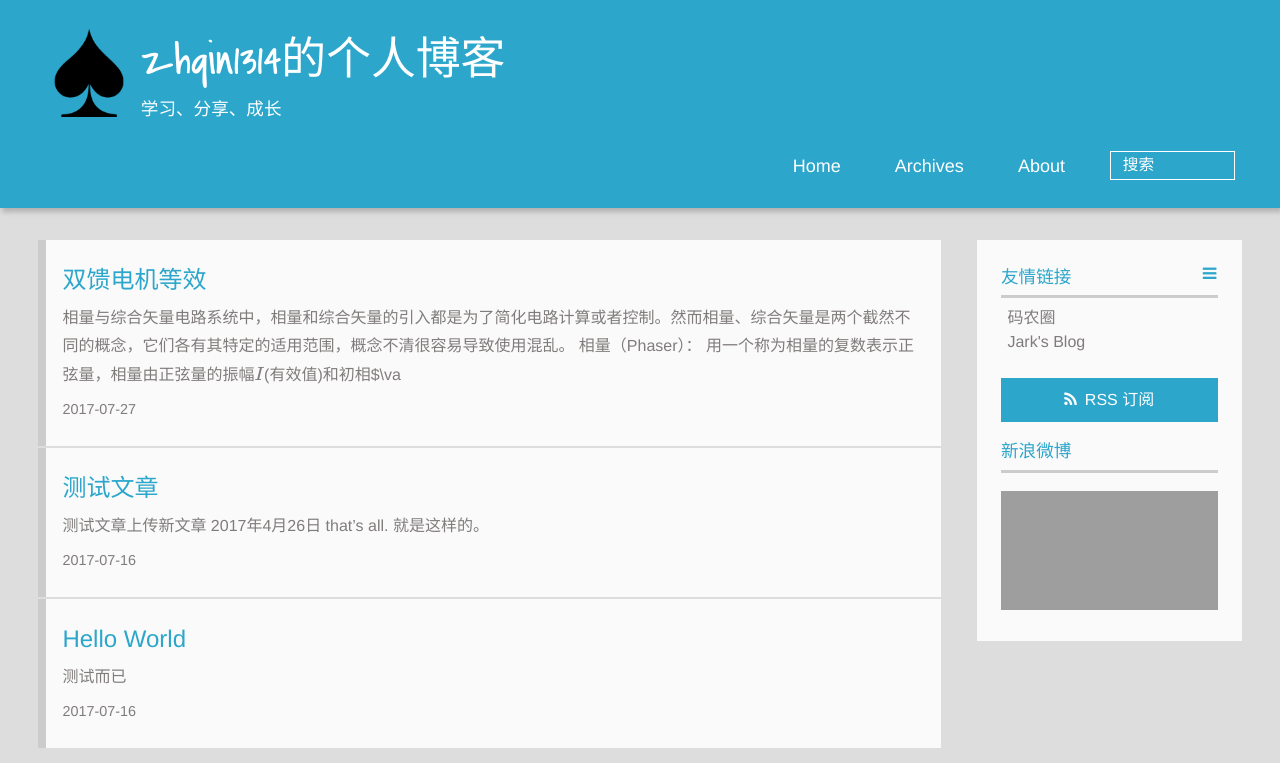
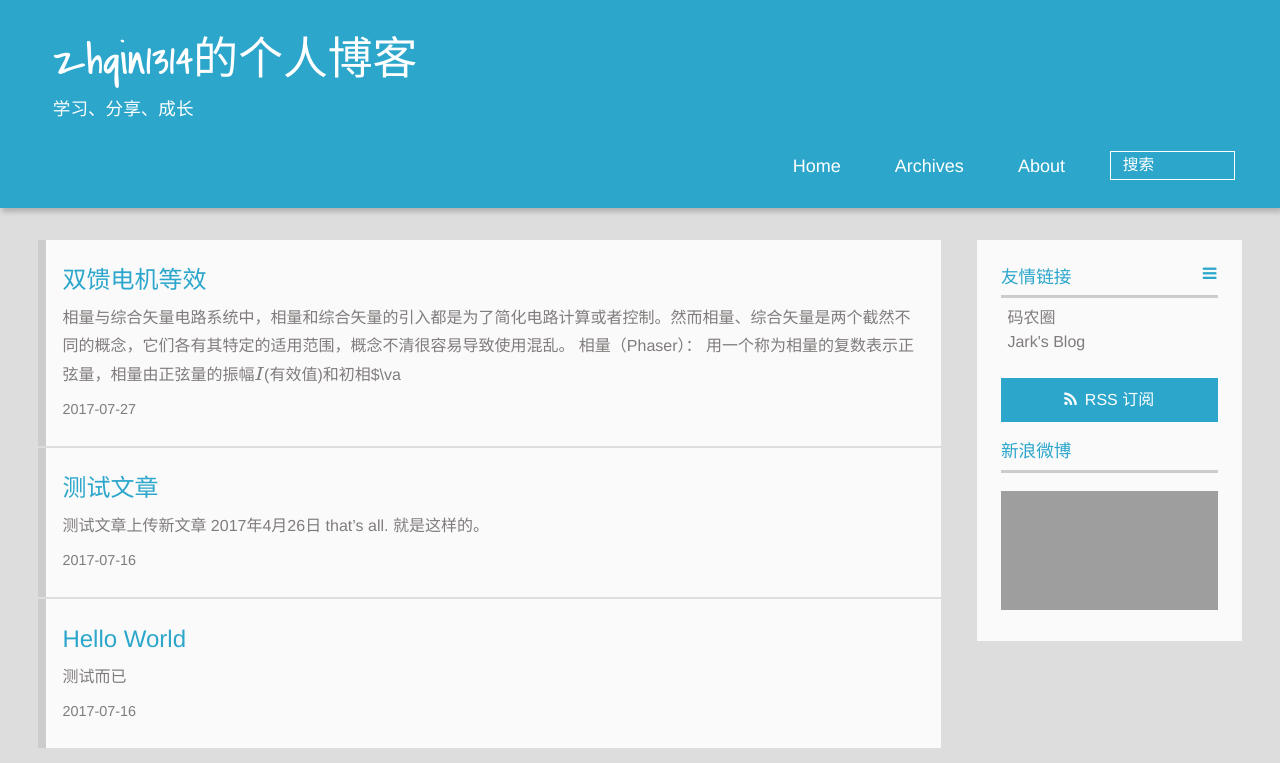
Before and after one commit to zhqin1314/zhqin1314.github.io, a plain HTML site: page index.html in a window 1280 px wide. Shown: the top 763 px of the page. Drawn offline with nearby package versions, Linux system fonts and the light colour scheme; some packages are replaced by stand-ins of ours; grey boxes are pictures that could not be loaded; a script that the page names is missing.

Commit message:
Site updated: 2017-07-30 11:00:35

```diff
--- a/index.html
+++ b/index.html
@@ -35,10 +35,6 @@
     <!-- hexo-inject:begin --><!-- hexo-inject:end --><header>
 
 <div>
-
-			<div id="imglogo">
-				<a href="/"><img src="/img/logo.png" alt="zhqin1314的个人博客" title="zhqin1314的个人博客"/></a>
-			</div>
 
 			<div id="textlogo">
 				<h1 class="site-name"><a href="/" title="zhqin1314的个人博客">zhqin1314的个人博客</a></h1>
```
Also changed, not shown: 2017/07/16/hello-world/index.html (+0 -4 lines), 2017/07/16/测试/index.html (+0 -4 lines), 2017/07/27/双馈电机等效0420/index.html (+0 -4 lines), archives/2017/07/index.html (+0 -4 lines), archives/2017/index.html (+0 -4 lines), archives/index.html (+0 -4 lines).
